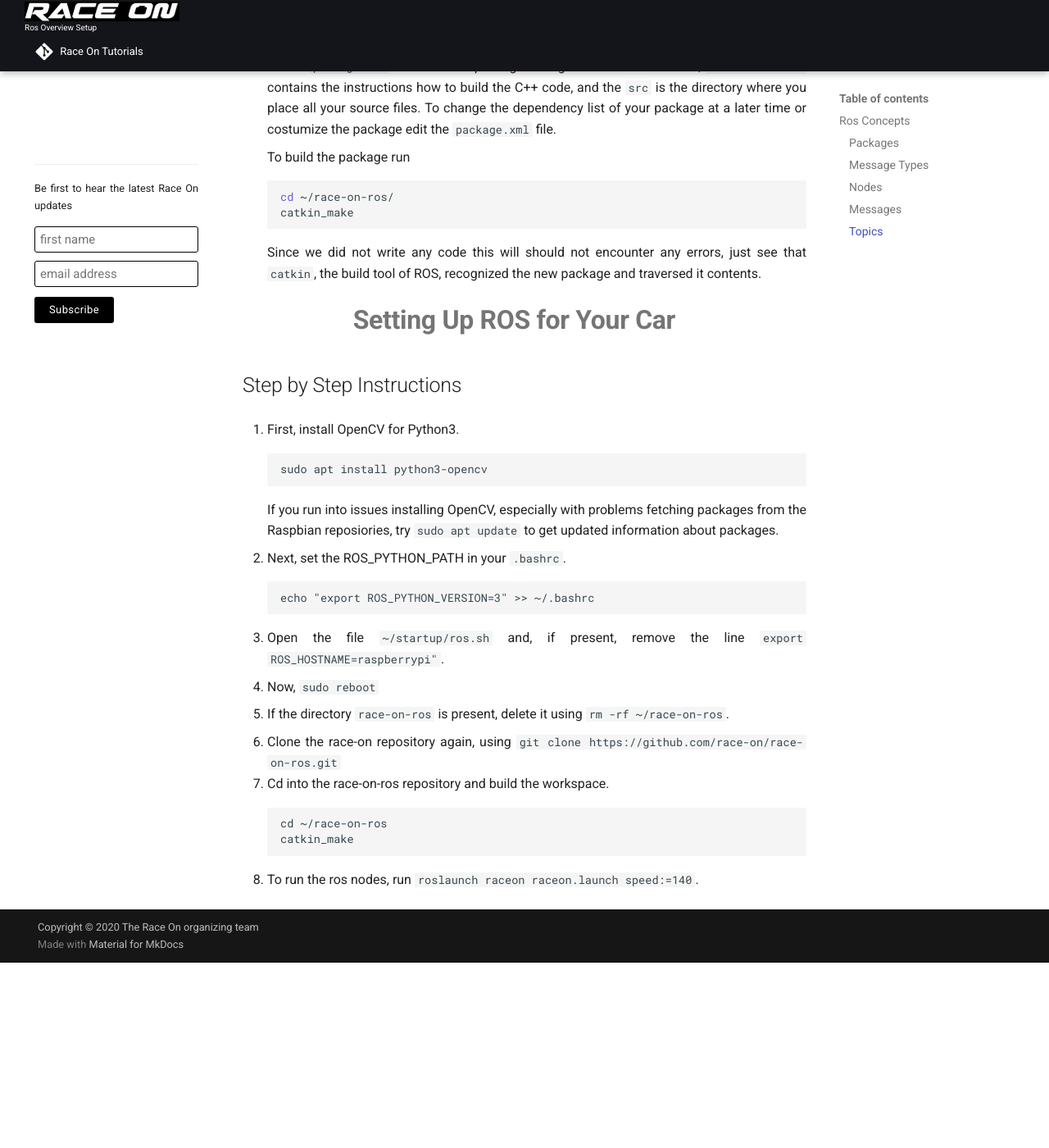
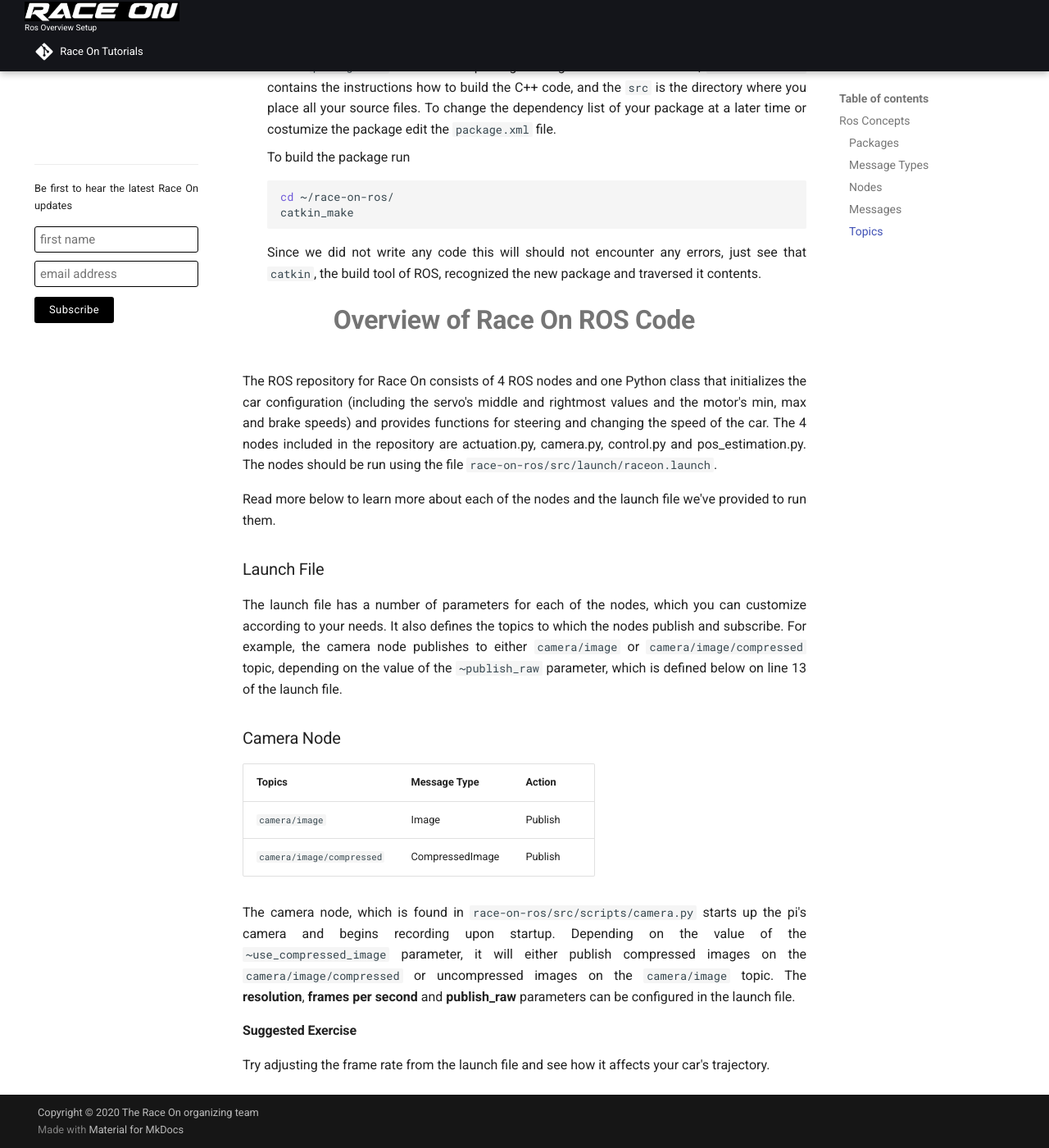
Before and after one commit to race-on/webpage, an MkDocs documentation site: the page built from source/ros.md, in a window 1280 px wide and 1400 px high, scrolled down 4113 px. Shown: the whole window at 82% size. Built offline with MkDocs 1.6.1 and Material for MkDocs 9.7.7, drawn with Linux system fonts in a browser that asks for light colours; comment, search, counter and statistics services are not loaded; before the commit the page ends 5287 px from its top, so only the background shows below that; some of the changed text lies outside the part shown.

Commit message:
adding overview of code

````diff
--- a/source/ros.md
+++ b/source/ros.md
@@ -110,31 +112,22 @@
 
 
 
-# Setting Up ROS for Your Car
-## Step by Step Instructions
-1. First, install OpenCV for Python3.
+# Overview of Race On ROS Code
+The ROS repository for Race On consists of 4 ROS nodes and one Python class that initializes the car configuration (including the servo's middle and rightmost values and the motor's min, max and brake speeds) and provides functions for steering and changing the speed of the car. The 4 nodes included in the repository are actuation.py, camera.py, control.py and pos_estimation.py. The nodes should be run using the file ```race-on-ros/src/launch/raceon.launch```.
 
-    ```
-    sudo apt install python3-opencv
-    ```
+Read more below to learn more about each of the nodes and the launch file we've provided to run them.
 
-    If you run into issues installing OpenCV, especially with problems fetching packages from the Raspbian reposiories, try ```sudo apt update``` to get updated information about packages.
+### Launch File
+The launch file has a number of parameters for each of the nodes, which you can customize according to your needs. It also defines the topics to which the nodes publish and subscribe. For example, the camera node publishes to either ```camera/image``` or ```camera/image/compressed``` topic, depending on the value of the ```~publish_raw``` parameter, which is defined below on line 13 of the launch file.
 
-2. Next, set the ROS_PYTHON_PATH in your ```.bashrc```.
-    ```
-    echo "export ROS_PYTHON_VERSION=3" >> ~/.bashrc
-    ```
+### Camera Node
 
-3. Open the file ```~/startup/ros.sh``` and, if present, remove the line ```export ROS_HOSTNAME=raspberrypi"```.
+|   Topics                        | Message Type      |  Action       |
+| --------------------------------| ------------------| ------------  |
+| ```camera/image```              |   Image           |  Publish      |
+|   ```camera/image/compressed``` |   CompressedImage |  Publish      |
 
-4. Now, ```sudo reboot```
+The camera node, which is found in ```race-on-ros/src/scripts/camera.py``` starts up the pi's camera and begins recording upon startup. Depending on the value of the ```~use_compressed_image``` parameter, it will either publish compressed images on the ```camera/image/compressed``` or uncompressed images on the ```camera/image``` topic. The **resolution**, **frames per second** and **publish_raw** parameters can be configured in the launch file.
 
-5. If the directory ```race-on-ros``` is present, delete it using ```rm -rf ~/race-on-ros```.
-6. Clone the race-on repository again, using
-    ```git clone https://github.com/race-on/race-on-ros.git```
-7. Cd into the race-on-ros repository and build the workspace.
- ```
- cd ~/race-on-ros
- catkin_make
- ```
-8. To run the ros nodes, run ```roslaunch raceon raceon.launch speed:=140```.
+#### Suggested Exercise
+Try adjusting the frame rate from the launch file and see how it affects your car's trajectory.
````
Also changed, not shown: other parts of source/ros.md (+3 -1 lines).
